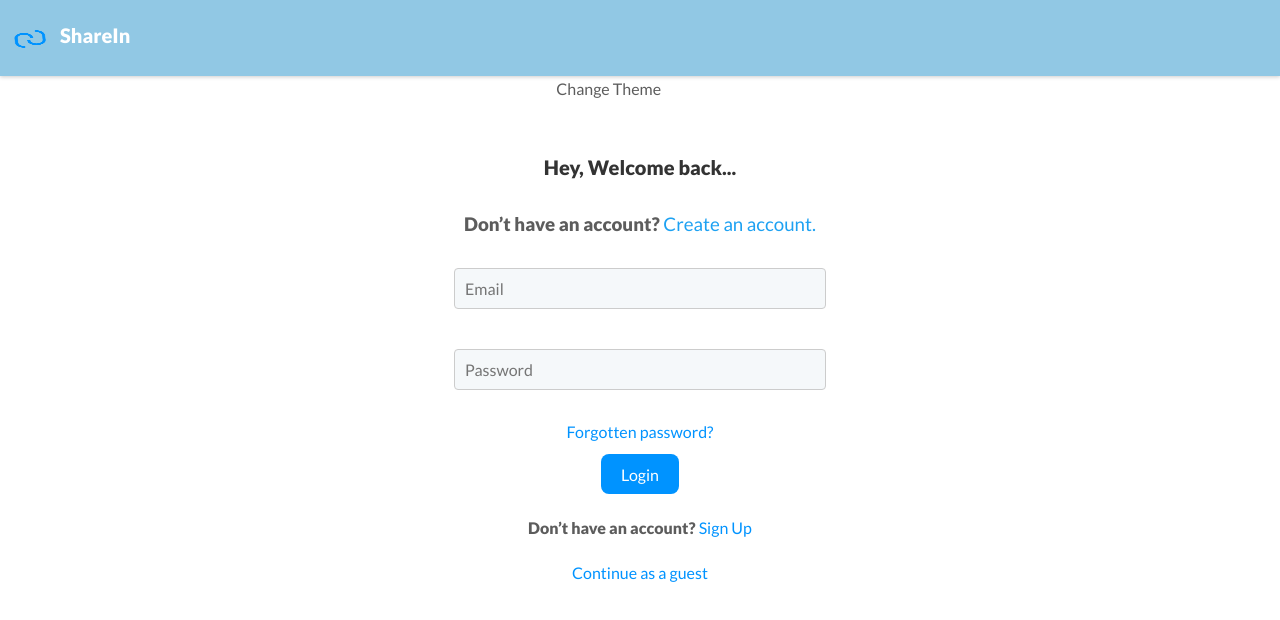
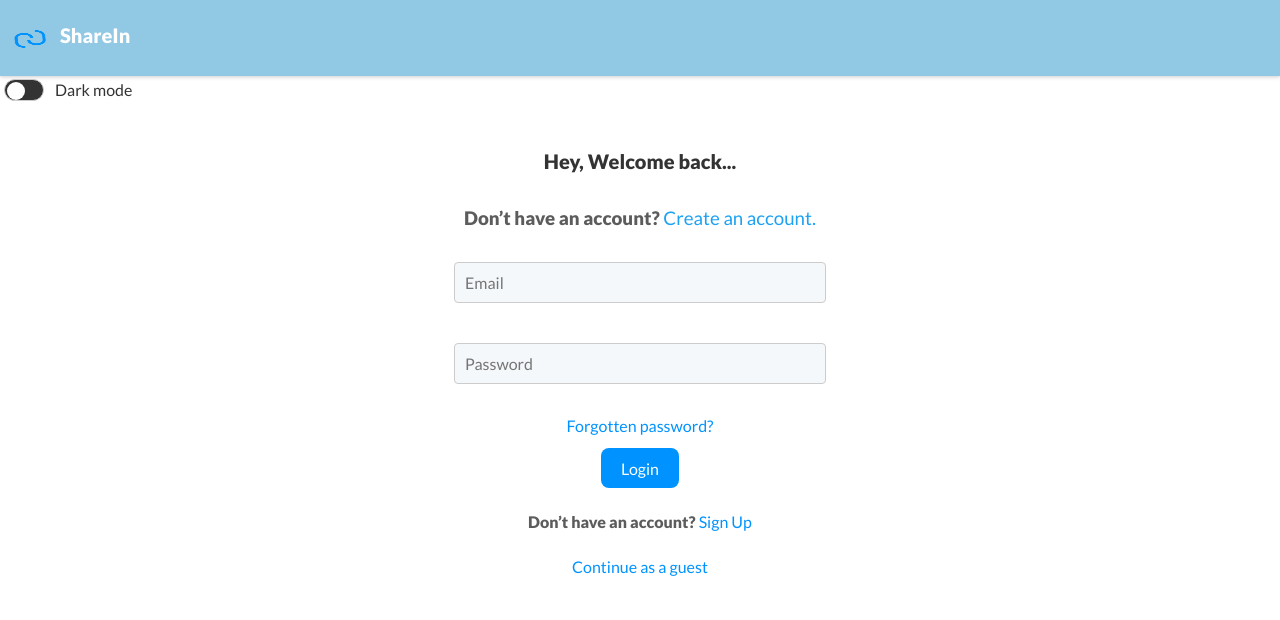
Before and after one commit to AnitaToRemember/proyectoFinal-linkShareFrontend, a React (Vite) app: page / in a window 1280 px wide. Shown: the top 620 px of the page. Built offline with nearby package versions, Linux system fonts and the light colour scheme.

Commit message:
SwitchMode css is created

```diff
--- a/src/App.jsx
+++ b/src/App.jsx
@@ -14,7 +14,8 @@ import { AuthContext } from "./context/AuthContext";
 import FilterPage from "./pages/FilterPage";
 import PasswordRecoveryPage from "./pages/PasswordRecoveryPage";
 import ChangePasswordPage from "./pages/ChangePasswordPage";
-import { Switch } from "./components/switch";
+import SwitchMode from './components/SwitchMode';
+
 
 function App() {
   const { user } = useContext(AuthContext);
@@ -22,7 +23,7 @@ function App() {
   return (
     <main>
       <HeaderBar />
-      <Switch/>
+      <SwitchMode />
       <Routes>
         <Route path="/" element={<LoginPage />} />
         <Route path="/home" element={<HomePage />} />
--- a/src/components/Loading.jsx
+++ b/src/components/Loading.jsx
@@ -1,3 +1,5 @@
+import '../styles/components/Loading.css';
+
 function Loading () {
     return <p className="loading">Loading...</p>
   }
--- a/src/components/Switch.jsx
+++ /dev/null
@@ -1,17 +0,0 @@
-import { useTheme } from "../hooks/useTheme";
-import "../styles/components/Switch.css"
-
-export const Switch = () => {
-
-    const [theme, handleChange] = useTheme('dark');
-
-    return (
-        <div className="container-switch">
-            <span>Change Theme </span>
-            <label className="switch">
-                <input type="checkbox" onChange={handleChange} checked={theme === 'dark'} />
-                <span className="slider"></span>
-            </label>
-        </div>
-    );
-};
--- /dev/null
+++ b/src/components/SwitchMode.jsx
@@ -0,0 +1,28 @@
+import { useState, useEffect } from 'react';
+
+function SwitchMode() {
+  const [isDarkMode, setIsDarkMode] = useState(
+    localStorage.getItem('isDarkMode') === 'true'
+  );
+
+  // Use useEffect to update the class and store the state in localStorage
+  useEffect(() => {
+    document.body.classList.toggle('dark-mode', isDarkMode);
+    localStorage.setItem('isDarkMode', isDarkMode);
+  }, [isDarkMode]);
+
+  const toggleMode = () => {
+    setIsDarkMode(!isDarkMode);
+  };
+
+  return (
+    <div className="switch-mode">
+      <label>
+        <input type="checkbox" checked={isDarkMode} onChange={toggleMode} />
+        Dark mode
+      </label>
+    </div>
+  );
+}
+
+export default SwitchMode;
--- a/src/hooks/useTheme.js
+++ /dev/null
@@ -1,13 +0,0 @@
-import { useEffect, useState } from 'react';
-
-export const useTheme = (initialTheme) => {
-    const [theme, setTheme] = useState(initialTheme);
-
-    const handleChange = (e) => setTheme(e.target.checked ? 'dark' : 'light');
-
-    useEffect(() => {
-        document.body.setAttribute('data-theme', theme);
-    }, [theme]);
-
-    return [theme, handleChange];
-};
--- a/src/index.css
+++ b/src/index.css
@@ -6,7 +6,8 @@
 @import './styles/components/LinkPost.css';
 @import './styles/components/NavigationBar.css';
 @import './styles/components/NewLink.css';
-@import './styles/components/Switch.css';
+@import './styles/components/SwitchMode.css';
+@import './styles/components/Loading.css';
 
 
 
--- /dev/null
+++ b/src/styles/components/Loading.css
@@ -0,0 +1,15 @@
+/* Style for the Loading component */
+.loading {
+    font-size: 25px;
+    animation: heartbeat 1.5s infinite;
+  }
+
+ /* Definition of the "heartbeat" animation */
+  @keyframes heartbeat {
+    0%, 100% {
+      transform: scale(1);
+    }
+    50% {
+      transform: scale(1.1);
+    }
+  }
--- a/src/styles/components/Switch.css
+++ /dev/null
@@ -1,57 +0,0 @@
-container-switch {
-    display: flex;
-    justify-content: center;
-    align-items: center;
-    gap: 2rem;
-}
-
-/* The switch - the box around the slider */
-.switch {
-    font-size: 17px;
-    position: relative;
-    display: inline-block;
-    width: 3.5em;
-    height: 2em;
-}
-
-/* Hide default HTML checkbox */
-.switch input {
-    opacity: 0;
-    width: 0;
-    height: 0;
-}
-
-/* The slider */
-.slider {
-    position: absolute;
-    cursor: pointer;
-    top: 0;
-    left: 0;
-    right: 0;
-    bottom: 0;
-    background-color: #ccc;
-    transition: .4s;
-    border-radius: 30px;
-    outline: 1px solid var(--border);
-}
-
-.slider:before {
-    position: absolute;
-    content: "";
-    height: 1.4em;
-    width: 1.4em;
-    border-radius: 20px;
-    left: 0.3em;
-    bottom: 0.3em;
-    background-color: var(--text-primary);
-    transition: .4s;
-}
-
-input:checked+.slider {
-    background-color: var(--accent);
-}
-
-
-input:checked+.slider:before {
-    transform: translateX(1.5em);
-}
--- /dev/null
+++ b/src/styles/components/SwitchMode.css
@@ -0,0 +1,152 @@
+/* Styles for light mode (default) */
+.switch-mode {
+    font-size: 16px;
+  }
+
+  /* Styles for dark mode */
+  body.dark-mode {
+    background-color: #15202b;
+    color: #ffffff;
+  }
+
+  /* Styles for h2 headings in light mode */
+  h2 {
+    color: #333;
+  }
+
+  /* Styles for h2 headings in dark mode */
+  body.dark-mode h2 {
+    color: #ffffff;
+  }
+
+  /* Styles for paragraphs <p> in light mode */
+  p {
+    color: #333;
+  }
+
+  /* Styles for paragraphs <p> in dark mode */
+  body.dark-mode p {
+    color: #ffffff;
+  }
+
+  /* Styles for labels in light mode */
+  label {
+    color: #333;
+  }
+
+  /* Styles for labels in dark mode */
+  body.dark-mode label {
+    color: #ffffff;
+  }
+
+  /* Styles for forms with class .new-link in light mode */
+  form.new-link {
+    background-color: #fff;
+    color: #333;
+    border: 1px solid #ccc;
+  }
+
+  /* Styles for forms with class .new-link in dark mode */
+  body.dark-mode form.new-link {
+    background-color: #15202b;
+    color: #ffffff;
+    border: 1px solid #38444d;
+  }
+
+  /* Specific styles for the switch */
+  .switch-mode label {
+    display: flex;
+    align-items: center;
+    gap: 8px;
+  }
+
+  /* Styles for the switch itself */
+  .switch-mode input[type="checkbox"] {
+    appearance: none;
+    width: 40px;
+    height: 20px;
+    background-color: #333;
+    border-radius: 20px;
+    position: relative;
+    cursor: pointer;
+    transition: background-color 0.3s ease;
+  }
+
+  /* Style of the switch indicator */
+  .switch-mode input[type="checkbox"]::before {
+    content: '';
+    position: absolute;
+    width: 18px;
+    height: 18px;
+    background-color: #fff;
+    border-radius: 50%;
+    left: 2px;
+    top: 2px;
+    transition: transform 0.3s ease;
+  }
+
+  /* Change the switch background when checked */
+  .switch-mode input[type="checkbox"]:checked {
+    background-color: #1a91da;
+  }
+
+  /* Move the switch indicator when checked */
+  .switch-mode input[type="checkbox"]:checked::before {
+    transform: translateX(20px);
+    background-color: #ffffff;
+  }
+
+  /* Change text colors for dark mode */
+  body.dark-mode .switch-mode {
+    color: #ffffff;
+  }
+
+  /* Change switch colors for dark mode */
+  body.dark-mode .switch-mode input[type="checkbox"] {
+    background-color: #1a1a1b;
+  }
+
+  /* Change indicator colors for dark mode */
+  body.dark-mode .switch-mode input[type="checkbox"]::before {
+    background-color: #ffffff;
+  }
+
+  /* Styles for .list-all-links in light mode */
+  .list-all-links {
+    color: #333;
+    background-color: #fff;
+  }
+
+  /* Styles for .list-all-links in dark mode */
+  body.dark-mode .list-all-links {
+    color: #ffffff;
+    background-color: #15202b;
+  }
+
+  /* Styles for .link-post in light mode */
+  .link-post {
+    background-color: #ffffff;
+    color: #1a1a1b;
+    border: 1px solid #ccc;
+  }
+
+  /* Styles for .link-post in dark mode */
+  body.dark-mode .link-post {
+    background-color: #15202b;
+    color: #ffffff;
+    border: 1px solid #38444d;
+  }
+
+  /* Styles for div with class .filter-container in light mode */
+  div.filter-container {
+    background-color: #f5f5f5;
+    color: #333;
+    border: 1px solid #ccc;
+  }
+
+  /* Styles for div with class .filter-container in dark mode */
+  body.dark-mode div.filter-container {
+    background-color: #15202b;
+    color: #ffffff;
+    border: 1px solid #38444d;
+  }
```
